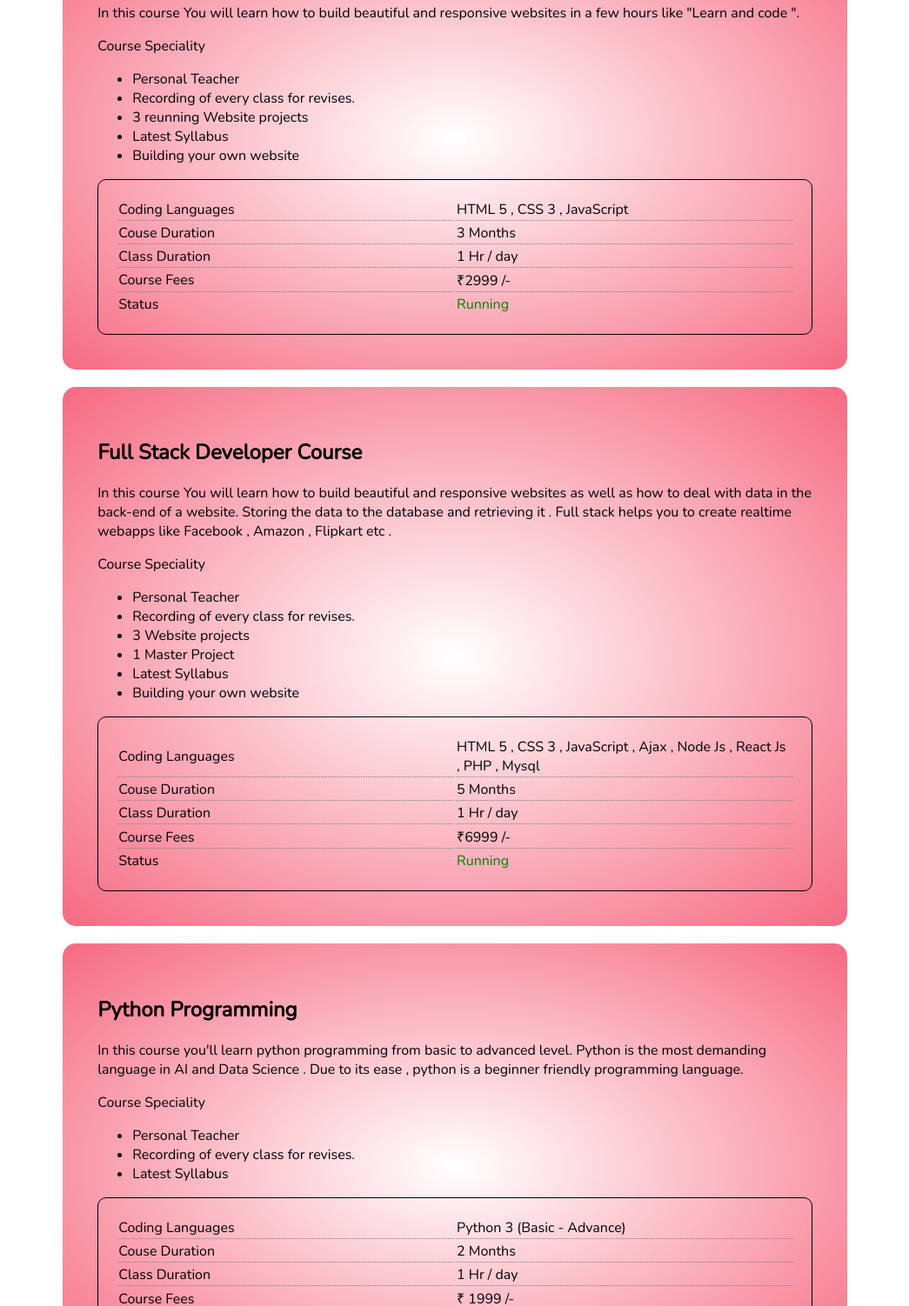
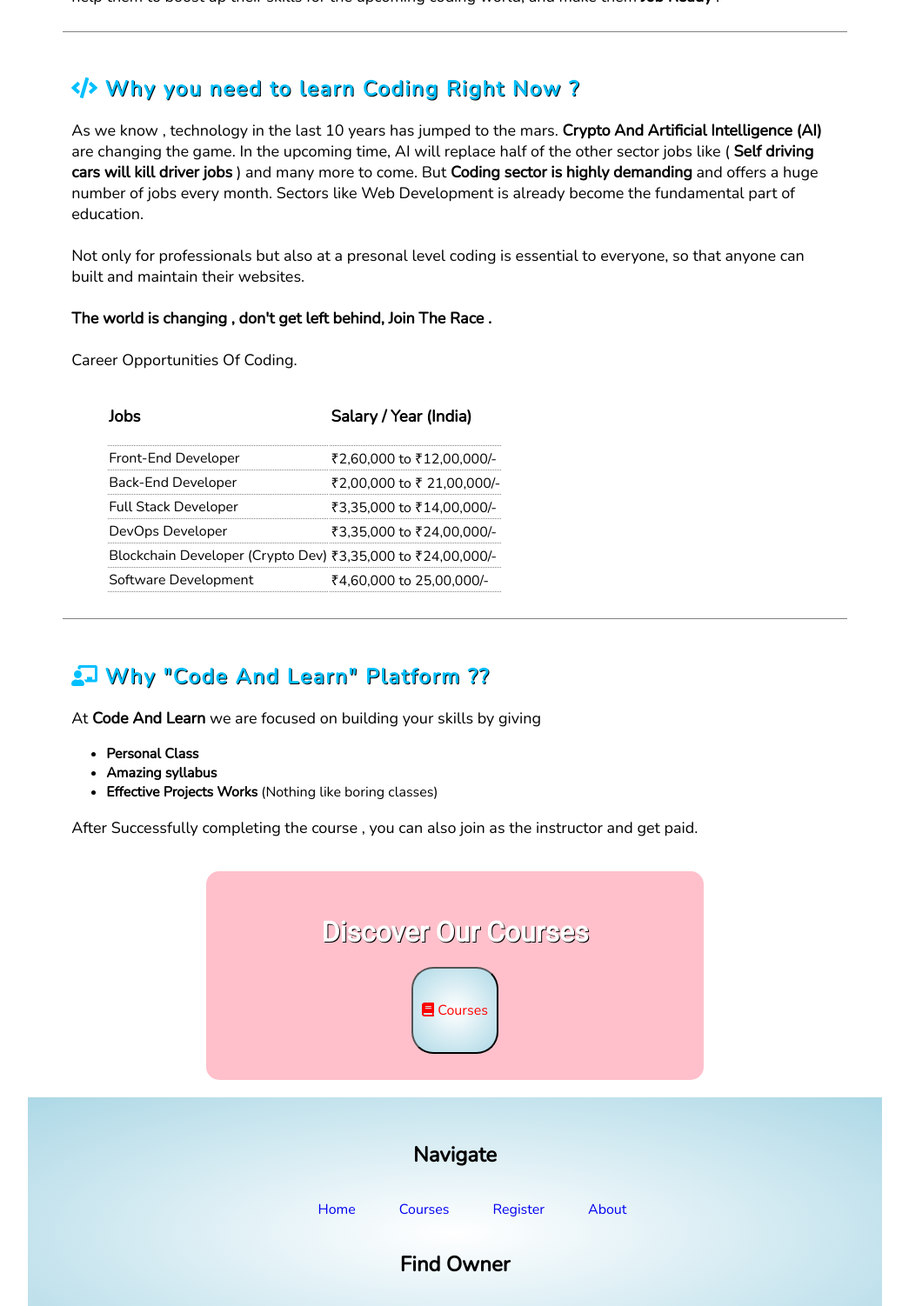
Before and after one commit to playshaban1/learnandcode, a plain HTML site: page course.html in a window 1280 px wide. Shown: the part 372-1874 px from the top of the page at 87% size, without its empty margins (117-1162 px from the left). Drawn offline with nearby package versions, Linux system fonts and the light colour scheme.

Commit message:
Update course.html

```diff
--- a/course.html
+++ b/course.html
@@ -1,238 +1,190 @@
 <!DOCTYPE html>
 <head>
-  <title>Home | Learn And Code</title>
+<title>
+    Home | Learn And Code
+</title>
 
-  <link rel="stylesheet" href="course.css" />
+<link rel="stylesheet" href="index.css">
 
-  <meta name="viewport" content="width=device-width, initial-scale=1" />
+<meta name="viewport" content="width=device-width, initial-scale=1">
 
-  <script
-    src="https://use.fontawesome.com/releases/v5.9.0/js/all.js"
-    data-auto-replace-svg="nest"
-  ></script>
+
+<script src="https://use.fontawesome.com/releases/v5.9.0/js/all.js" data-auto-replace-svg="nest"></script>
+
 </head>
 <body>
 <header>
-    <h1>< Learn And Code /></h1>
-    <p><i class="fas fa-laptop-code"></i> Learn Coding By Live Class</p>
-    <button class="nav_b">More</button>
+    <h1> < Learn And Code /> </h1>
+    <p>  <i class="fas fa-laptop-code"></i>   Learn Coding By Live Class </p>
+    <button class="nav_b"> More</button>
     <nav>
-      <a href="index.html"> Home </a>
-      <a href="# " class="Active_page"> Courses</a>
-      <a href="#"> Register</a>
+    <a href="index.html" class="Active_page">
+        Home
+    </a>
+    <a href="course.html">
 
-      <a href="# "> About </a>
+        Courses</a>
+    <a href="#">
+
+        Register</a>
+
+    <a href="# ">
+        About
+    </a>
     </nav>
 </header>
 
 <div class="total">
-    <h1> ⭐️ Courses We Offer ⭐️ </h1>
+
+    <div class="upper">
+
+        <h2> Practice And Master The Most Demanding Skills </h2>
+
+
+
+
+    </div>
+
     <div class="container">
-      <h2>Front-End Course</h2>
+    <h2><i class="fas fa-info-circle"></i> About Learn And Code </h2>
     <p>
-        In this course You will learn how to build beautiful and responsive
-        websites in a few hours like "Learn and code ".
+       <strong> Learn And Code </strong> is an online class program for coding. We help students and individuals to learn coding and help them to boost up their skills for the upcoming coding world, and make them <strong>Job Ready</strong> .
     </p>
-      <p>Course Speciality</p>
-      <ul>
-        <li>Personal Teacher</li>
-        <li>Recording of every class for revises.</li>
-        <li>3 reunning Website projects</li>
-        <li>Latest Syllabus</li>
-        <li>Building your own website</li>
-      </ul>
-      <table>
+   </div>
+   <div class="container">
+       <h2><i class="fas fa-code"></i> Why you need to learn Coding Right Now ?</h2>
+       <p>
+        As we know , technology in the last 10 years has jumped to the mars. <strong> Crypto And Artificial Intelligence (AI) </strong>
+        are changing the game. In the upcoming time, AI will replace half of the other sector jobs like
+        ( <strong>Self driving cars will kill driver jobs  </strong> )
+        and many more to come. But <strong> Coding sector is highly demanding </strong>
+         and offers a huge number of jobs every month. Sectors like Web Development is already become the fundamental part of education. <br> <br> Not only for professionals but also at a presonal level coding is essential to everyone, so that anyone can built and maintain their websites. <br> <br> <strong> The world is changing , don't get left behind,  Join The Race . </strong>
+       <br><br> Career Opportunities Of Coding.
+       <ul><table>
         <tr>
-          <td>Coding Languages</td>
-          <td>HTML 5 , CSS 3 , JavaScript</td>
+            <td>
+             <h3>Jobs</h3>
+            </td>
+
+            <td>
+              <h3>Salary / Year (India) </h3>
+            </td>
+
         </tr>
            <tr>
-          <td>Couse Duration</td>
-          <td>3 Months</td>
+               <td>
+
+                Front-End Developer
+
+
+               </td>
+
+               <td>
+                ₹2,60,000 to ₹12,00,000/-
+               </td>
+
            </tr>
            <tr>
-          <td>Class Duration</td>
-          <td>1 Hr / day</td>
+            <td>
+
+                Back-End Developer
+
+
+            </td>
+
+            <td>
+                ₹2,00,000 to ₹ 21,00,000/-
+            </td>
+
+        </tr>
+        <tr>
+            <td>
+
+                Full Stack Developer
+
+
+            </td>
+
+            <td>
+                ₹3,35,000 to ₹14,00,000/-
+            </td>
+
+        </tr>
+        <tr>
+            <td>
+
+                DevOps Developer
+
+
+            </td>
+
+            <td>
+                ₹3,35,000 to ₹24,00,000/-
+            </td>
+
+        </tr>
+        <tr>
+            <td>
+
+                Blockchain Developer (Crypto Dev)
+
+
+            </td>
+
+            <td>
+                ₹3,35,000 to ₹24,00,000/-
+            </td>
+
+        </tr>
+        <tr>
+            <td>
+
+                Software Development
+
+
+            </td>
+
+            <td>
+                ₹4,60,000  to 25,00,000/-
+            </td>
+
         </tr>
 
-        <tr>
-          <td>Course Fees</td>
-          <td>₹2999 /-</td>
-        </tr>
-        <tr>
-          <td>Status</td>
-          <td style="color: green">Running</td>
-        </tr>
+
         </table>
+       </ul>
+       </p>
+
    </div>
    <div class="container">
-      <h2>Full Stack Developer Course</h2>
+       <h2><i class="fas fa-chalkboard-teacher"></i> Why "Code And Learn" Platform ??</h2>
        <p>
-        In this course You will learn how to build beautiful and responsive
-        websites as well as how to deal with data in the back-end of a website.
-        Storing the data to the database and retrieving it . Full stack helps
-        you to create realtime webapps like Facebook , Amazon , Flipkart etc .
-      </p>
-      <p>Course Speciality</p>
+        At <strong>Code And Learn </strong> we are focused on building your skills by giving </p>
         <ul>
-        <li>Personal Teacher</li>
-        <li>Recording of every class for revises.</li>
-        <li>3 Website projects</li>
-        <li>1 Master Project</li>
-        <li>Latest Syllabus</li>
-        <li>Building your own website</li>
+             <li><strong>Personal Class</strong> </li>
+             <li><strong> Amazing syllabus</strong> </li>
+             <li> <strong>
+            Effective Projects Works </strong> (Nothing like boring classes) </li>
         </ul>
-      <table>
-        <tr>
-          <td>Coding Languages</td>
-          <td>
-            HTML 5 , CSS 3 , JavaScript , Ajax , Node Js , React Js , PHP ,
-            Mysql
-          </td>
-        </tr>
-        <tr>
-          <td>Couse Duration</td>
-          <td>5 Months</td>
-        </tr>
-        <tr>
-          <td>Class Duration</td>
-          <td>1 Hr / day</td>
-        </tr>
+        <p> After Successfully completing the course , you can also join as the instructor and get paid. </p>
 
-        <tr>
-          <td>Course Fees</td>
-          <td>₹6999 /-</td>
-        </tr>
-        <tr>
-          <td>Status</td>
-          <td style="color: green">Running</td>
-        </tr>
-      </table>
    </div>
-      <div class="container">
-        <h2>Python Programming</h2>
-        <p>
-          In this course you'll learn python programming from basic to advanced
-          level. Python is the most demanding language in AI and Data Science .
-          Due to its ease , python is a beginner friendly programming language.
-        </p>
-        <p>Course Speciality</p>
-        <ul>
-          <li>Personal Teacher</li>
-          <li>Recording of every class for revises.</li>
-          <li>Latest Syllabus</li>
-        </ul>
-        <table>
-          <tr>
-            <td>Coding Languages</td>
-            <td>Python 3 (Basic - Advance)</td>
-          </tr>
-          <tr>
-            <td>Couse Duration</td>
-            <td>2 Months</td>
-          </tr>
-          <tr>
-            <td>Class Duration</td>
-            <td>1 Hr / day</td>
-          </tr>
-
-          <tr>
-            <td>Course Fees</td>
-            <td>₹ 1999 /-</td>
-          </tr>
-          <tr>
-            <td>Status</td>
-            <td style="color: green">Running</td>
-          </tr>
-        </table>
-      </div>
-      <div class="container">
-        <h2>C++ Programming</h2>
-        <p>
-          In this course you'll learn the C++ programming from basic to advanced
-          level. C++ is the most demanding language in Game Development ,
-          Competitive Programming . C++ is a fast language which makes it Top
-          five programming languages in the world.
-        </p>
-        <p>Course Speciality</p>
-        <ul>
-          <li>Personal Teacher</li>
-          <li>Recording of every class for revises.</li>
-          <li>Latest Syllabus</li>
-        </ul>
-        <table>
-          <tr>
-            <td>Coding Languages</td>
-            <td>C++</td>
-          </tr>
-          <tr>
-            <td>Couse Duration</td>
-            <td>2 Months</td>
-          </tr>
-          <tr>
-            <td>Class Duration</td>
-            <td>1 Hr / day</td>
-          </tr>
-
-          <tr>
-            <td>Course Fees</td>
-            <td>₹ 1999 /-</td>
-          </tr>
-          <tr>
-            <td>Status</td>
-            <td style="color: green">Running</td>
-          </tr>
-        </table>
 </div>
 <div class="down">
-        <h1>Register For Demo Class Now</h1>
-        <p>Register for ₹ 99 (Free Registration Till Febuary 5 , 2022)</p>
-        <form action="#" method="post">
-          <div class="items">
-            <label> Enter Your First Name : </label>
-            <input type="text" placeholder="Your first Name" />
-          </div>
+<h1>Discover Our Courses</h1>
+    <button>
 
-          <div class="items">
-            <label> Enter Your Last Name : </label>
-            <input type="text" placeholder="Your Last Name" />
-          </div>
-
-          <div class="items">
-            <label> Enter Your Mobile No. : </label>
-            <input type="number" placeholder="Mobile " />
-          </div>
-
-          <div class="items">
-            <label> Enter Your Email : </label>
-            <input type="text" placeholder="Your Email" />
-          </div>
-
-          <div class="items">
-            <label> Select Your Course </label>
-            <select name="course">
-              <option value="">Select</option>
-              <option value="FED">Front-End Course</option>
-              <option value="FSD">Full Stack Developer Course</option>
-              <option value="PY">Python Programming</option>
-              <option value="CPP">C++ Programming</option>
-            </select>
-          </div>
-          <button type="submit">Submit</button>
-        </form>
+    <a href="course.html"> <i class="fas fa-book"></i> Courses</a>
 </div>
 
 </div>
-
-  </div>
-
 <footer>
 <h2>Navigate</h2>
 
 <ul>
-      <a href="index.html"> Home </a>
+        <a href="#"> Home </a>
 
-      <a href="#"> Courses </a>
+        <a href="course.html"> Courses </a>
 
         <a href="#"> Register </a>
 
@@ -240,10 +192,13 @@
     </ul>
 <h2>Find Owner</h2>
 <ul>
-      <a href=""> <i class="fab fa-facebook-square"></i> Facebook</a>
+    <a href="#"> <i class="fab fa-linkedin"></i> Linkdin</a>
+    <a href="#"> <i class="fab fa-facebook-square"></i> Facebook</a>
     <a href="#"> <i class="fab fa-instagram"></i> Instagram</a>
     <a href="#"> <i class="fab fa-telegram-plane"></i> telegram</a>
-      <a href="#"> <i class="fab fa-linkedin"></i> Linkdin</a>
+
     </ul>
+
 </footer>
+
 </body>
```
Lines whose indentation alone changed are shown as unchanged.
